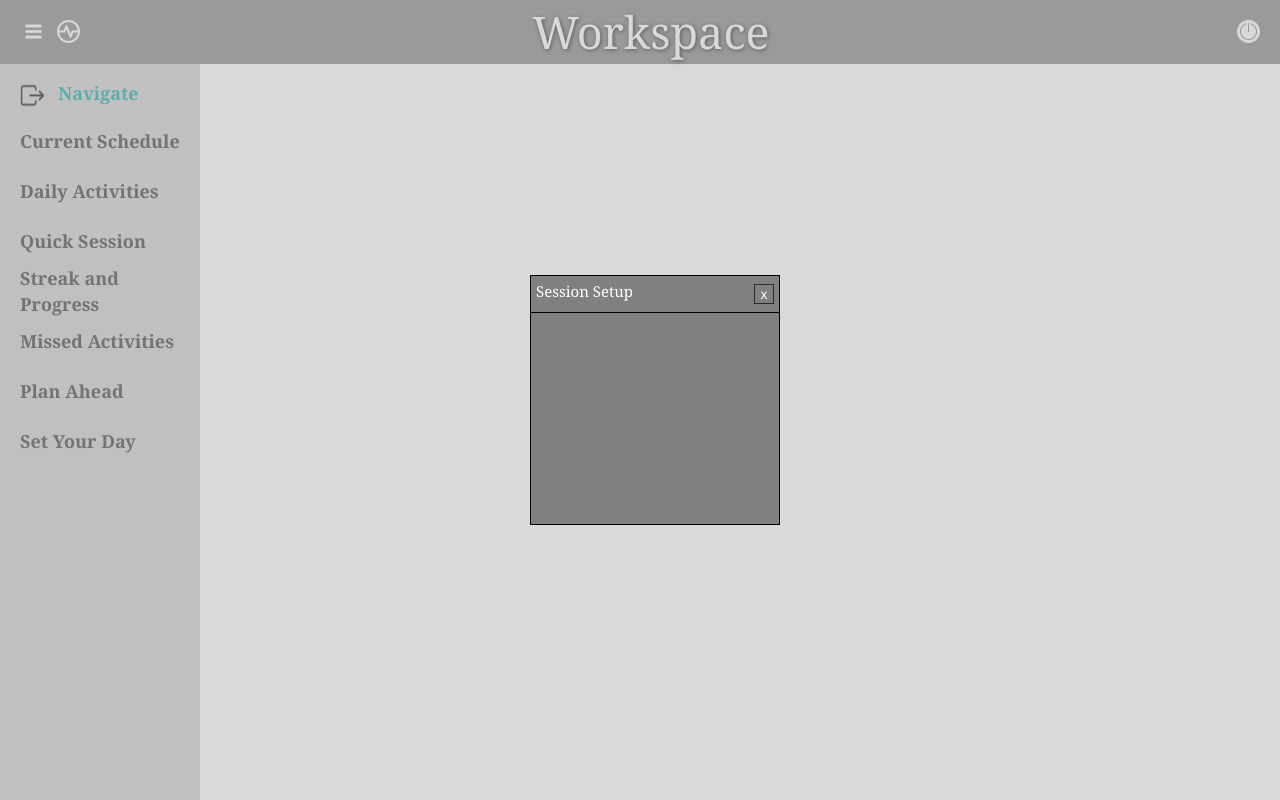
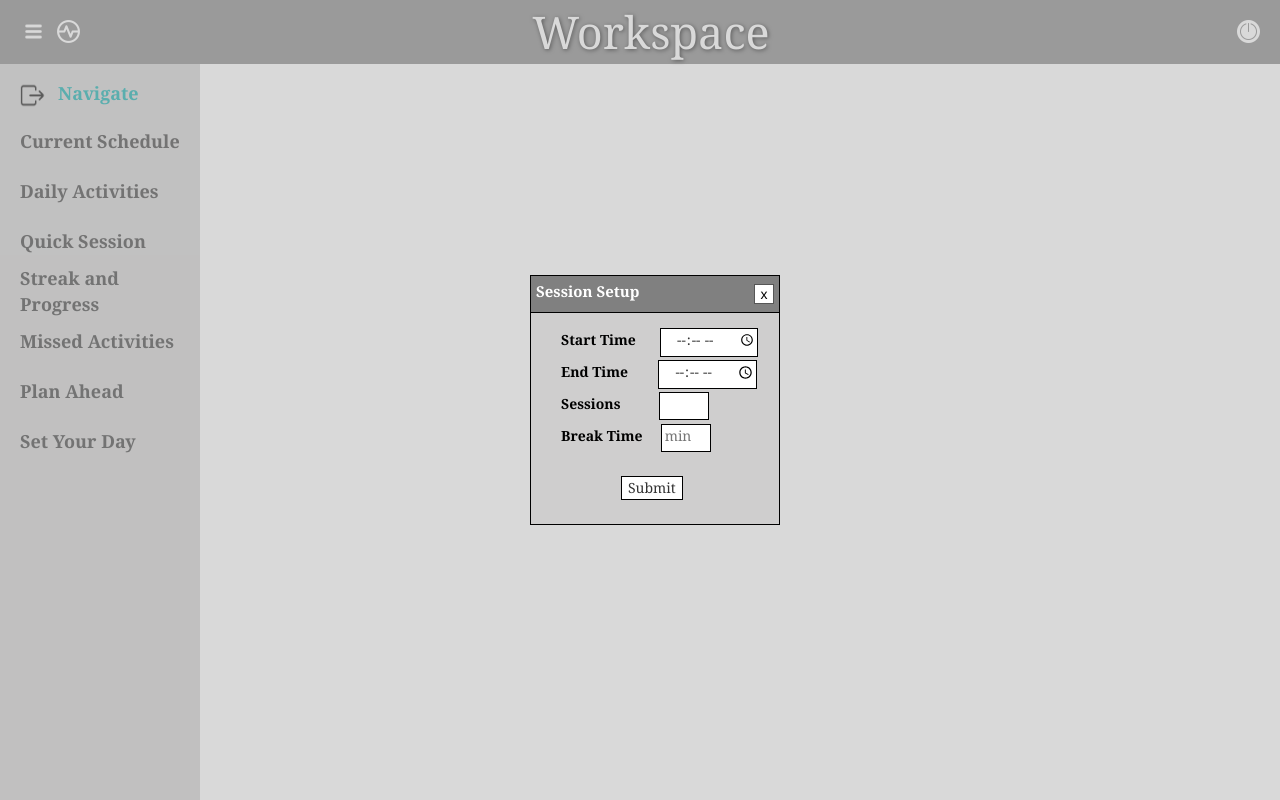
Before and after one commit to akhilreddy6g/Workspace, a React (Vite) app in the folder client/: page / in a window 1280 px wide. Both pictures are taken after a click on the element "Set Your Day". Built offline with nearby package versions, Linux system fonts and the light colour scheme.

Commit message:
Update - F7 Feature - Add Form

```diff
--- a/client/public/style.css
+++ b/client/public/style.css
@@ -132,7 +132,7 @@ html{
     width: 250px;
     top: calc(50% - 125px);
     left: calc(50% - 110px);
-    background-color: grey;
+    background-color: rgb(207, 206, 206);
     z-index: 5;
     border: 1px solid black;
 }
@@ -143,6 +143,7 @@ html{
     justify-content: space-between;
     border-bottom: 1px solid black;
     align-items: center;
+    background-color: grey;
 }
 
 .overLay{
@@ -157,15 +158,20 @@ html{
 .closeSetDayButton{
     height: 20px;
     width: 20px;
-    background-color: grey;
+    background-color: white;
     display: flex;
     align-items: center;
     justify-content: center;
     margin-top: 0px;
     margin-right: 5px;
     border: 1px solid rgba(0, 0, 0, 0.661);
+    color: black;
+
+}
+
+.closeSetDayButton:hover{
+    background-color: rgba(53, 50, 50, 0.501);
     color: white;
-
 }
 
 .setDayContext{
@@ -173,9 +179,66 @@ html{
     color: white;
     padding-left: 5px;
     padding-top:2px;
+    font-weight: bolder;
 }
 
-.closeSetDayButton:hover{
-    background-color: rgb(79, 74, 74);
+
+/* Form Styling Start */
+
+.sessionSetup{
+    font-family:Cambria, Cochin, Georgia, Times, 'Times New Roman', serif;
+    padding-top: 15px;
+    background-color: rgb(207, 206, 206);
+    /* display: flex;
+    justify-content: center;
+    align-items: center; */
 }
+
+#sessCount, #sessBreakTime{
+    width: 50px;
+}
+
+.sessionFormInput{
+    border: 1px solid black;
+    padding-bottom: 5px;
+    text-align: center;
+}
+
+.sessionFormLabel{
+    padding-bottom: 5px;
+    padding-left: 30px;
+    color: black;
+}
+
+#startTime{
+    padding-right: 24px;
+}
+
+#endTime{
+    padding-right: 30px;
+}
+
+#sessions{
+    padding-right: 38px
+}
+
+#breakTime{
+    padding-right: 18px;
+}
+
+#submitSessionButton{
+    margin-left: 90px;
+    margin-top: 20px;
+    background-color: white;
+    border:  1px solid black;
+}
+
+#submitSessionButton:hover{
+    background-color: rgba(53, 50, 50, 0.693);
+    color: white;
+}
+
+/* Form Styling End */
+
+
 /* Setday Feature Styling End */
--- a/client/src/components/App.jsx
+++ b/client/src/components/App.jsx
@@ -1,7 +1,7 @@
 import React,{createContext, useReducer} from 'react';
 import Header from './Header';
 import Features from './Features';
-import Setday from './Setday';
+import Setyourday from './Setyourday';
 export const featuresTabHook = createContext();
 
 export default function App() {
@@ -27,7 +27,7 @@ export default function App() {
     <featuresTabHook.Provider value={{state, takeAction, changeStateInfo}}>
      <Header></Header>
      <Features></Features>
-     <Setday></Setday>
+     <Setyourday></Setyourday>
     </featuresTabHook.Provider>
   );
 }
--- /dev/null
+++ b/client/src/components/Sessionsetup.jsx
@@ -0,0 +1,17 @@
+import React from "react";
+
+export default function Sessionsetup(){
+    return <div className="sessionSetup">
+        <form className="setDayForm" action="/set-your-day" method="post">
+        <label className="sessionFormLabel" id="startTime" for="startTime">Start Time</label>
+        <input className="sessionFormInput" type="time" name="startTime" id="sessStart"/><br/>
+        <label className="sessionFormLabel" id="endTime" for="endTime">End Time</label>
+        <input className="sessionFormInput" type="time" name="endTime" id="sessEnd" /><br/>
+        <label className="sessionFormLabel" id="sessions" for="sessions">Sessions</label>
+        <input className="sessionFormInput" type="number" name="sessions" id="sessCount"/><br/>
+        <label className="sessionFormLabel" id="breakTime" for="breakTime">Break Time</label>
+        <input className="sessionFormInput" type="number" name="breakTime" id="sessBreakTime" placeholder="min"/><br/>
+        <button type="submit" id="submitSessionButton">Submit</button>
+        </form>
+    </div>
+}
--- a/client/src/components/Setday.jsx
+++ /dev/null
@@ -1,7 +0,0 @@
-import React,{useContext} from "react";
-import { featuresTabHook } from "./App";
-
-export default function Setday(){
-    const {state, takeAction, changeStateInfo} = useContext(featuresTabHook);
-     return state.stdState && <><div className="overLay"><div className="setDay"><div className="toolBar"><p className="setDayContext" style={{fontFamily:"Cambria, Cochin, Georgia, Times, 'Times New Roman', serif",paddingTop:"5px"}}>Session Setup</p><button className="closeSetDayButton" onClick={() => {takeAction({type:"changeStdState"})}}>x</button></div></div></div>
-</>}
--- /dev/null
+++ b/client/src/components/Setyourday.jsx
@@ -0,0 +1,17 @@
+import React,{useContext} from "react";
+import { featuresTabHook } from "./App";
+import Sessionsetup from "./Sessionsetup";
+
+export default function Setyourday(){
+    const {state, takeAction, changeStateInfo} = useContext(featuresTabHook);
+     return state.stdState &&
+     <div className="overLay">
+        <div className="setDay">
+            <div className="toolBar">
+                <p className="setDayContext" style={{fontFamily:"Cambria, Cochin, Georgia, Times, 'Times New Roman', serif",paddingTop:"5px"}}>Session Setup</p>
+                <button className="closeSetDayButton" onClick={() => {takeAction({type:"changeStdState"})}}>x</button>
+            </div>
+            <Sessionsetup></Sessionsetup>
+        </div>
+    </div>
+    }
```
